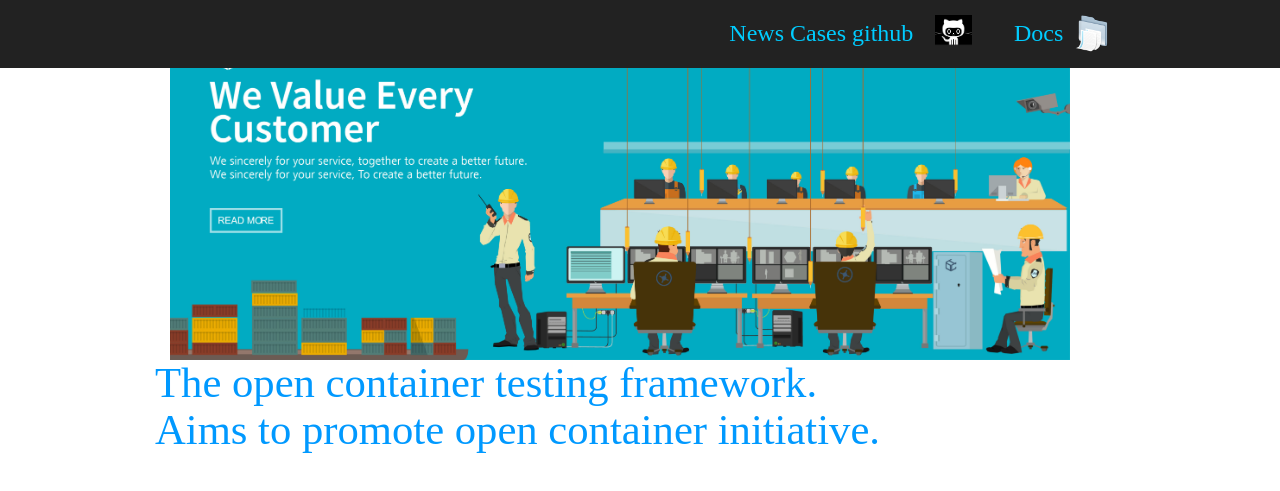
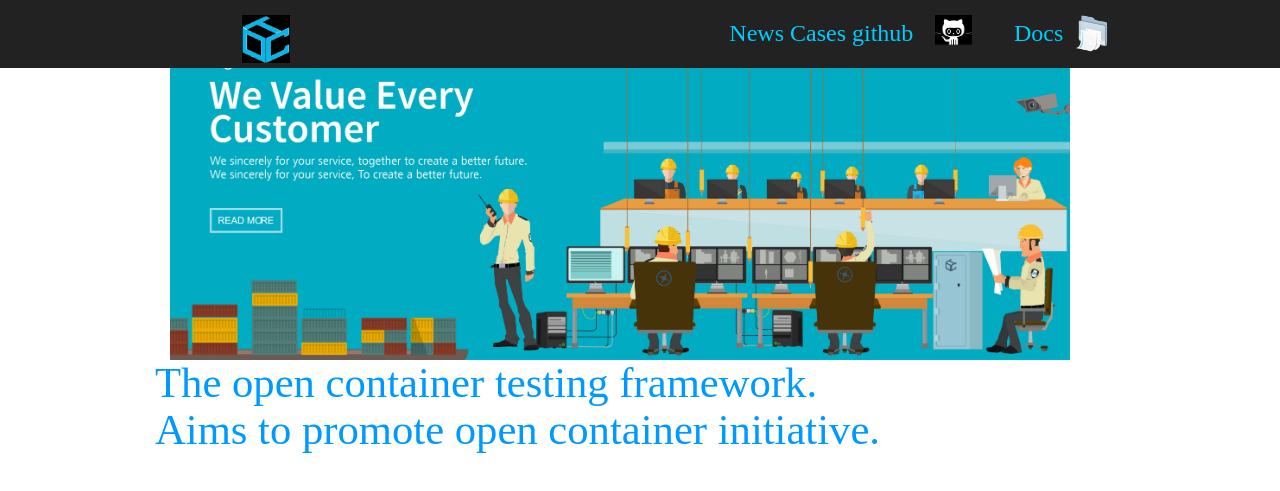
Before and after one commit to ociweb/ociweb.github.io, a Jekyll site: the page index.html, which Jekyll copies as it is, in a window 1280 px wide. Shown: the top 491 px of the page. Built offline with Jekyll 4.4.1, drawn with Linux system fonts in a browser that asks for light colours; some web fonts are replaced; grey boxes are pictures that could not be loaded.

Commit message:
add black ico

```diff
--- a/assets/css/style.css
+++ b/assets/css/style.css
@@ -155,7 +155,7 @@ body > .container {
   display: inline-block;
 }
 .navbar .navbar-text a.link-logo {
-  background: url('../img/logo/favicon.icon') no-repeat top right;
+  background: url('../img/logo/favicon-black.ico') no-repeat top right;
   background-size: 48px 48px;
   width: 120px;
   height: 48px;
```
Also changed, not shown: assets/img/logo/favicon-black.ico (added).
